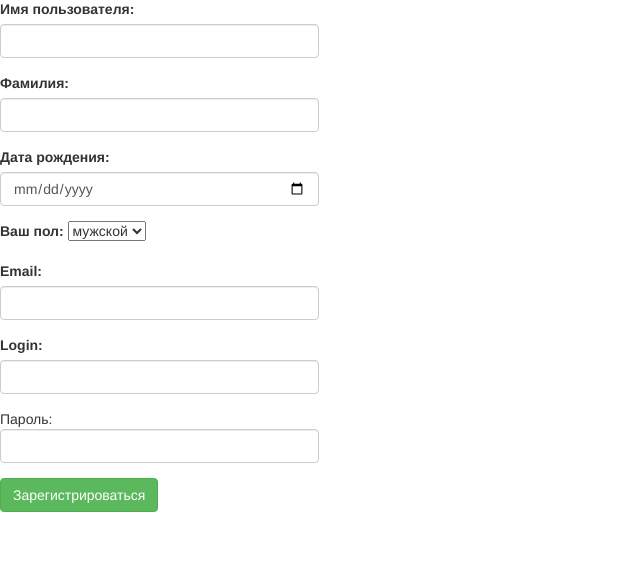
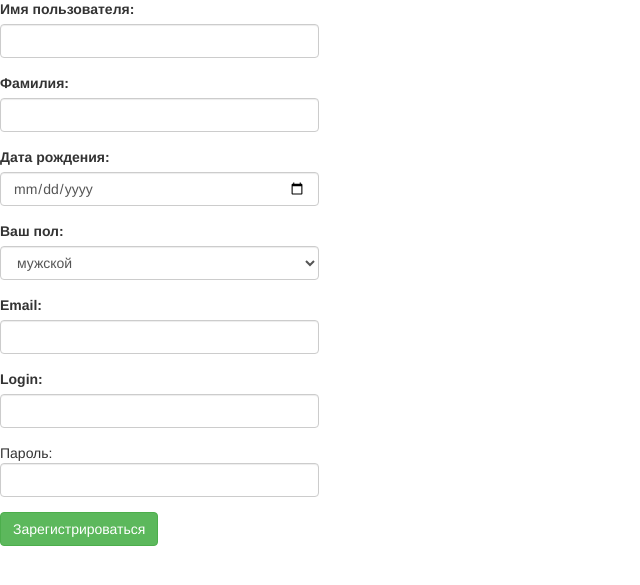
Before and after one commit to Vladka2313/bwt_test, a PHP site: page /reg.php in a window 1280 px wide. Shown: the part 146-731 px from the top of the page, without its empty margins (0-640 px from the left). Run offline with PHP 8.4, Linux system fonts and the light colour scheme.

Commit message:
небольшая правка выбора пола

```diff
--- a/web/reg.php
+++ b/web/reg.php
@@ -31,7 +31,7 @@
 </div>
 <div class="form-group">
     <label for="sex">Ваш пол:</label>
-            <select name="sex" >
+            <select name="sex" class="form-control" id="sex">
                 <option value="m"> мужской </option>
                 <option value="f"> женский </option>
             </select>
```
